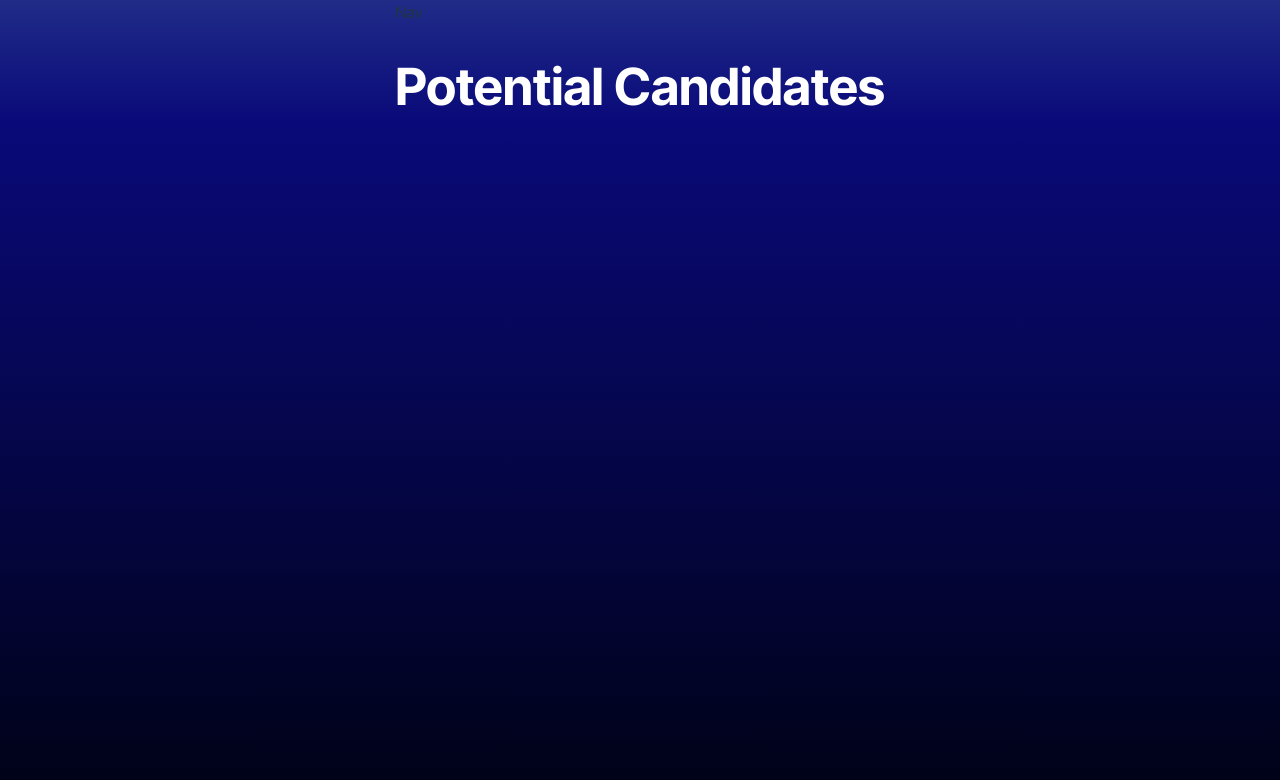
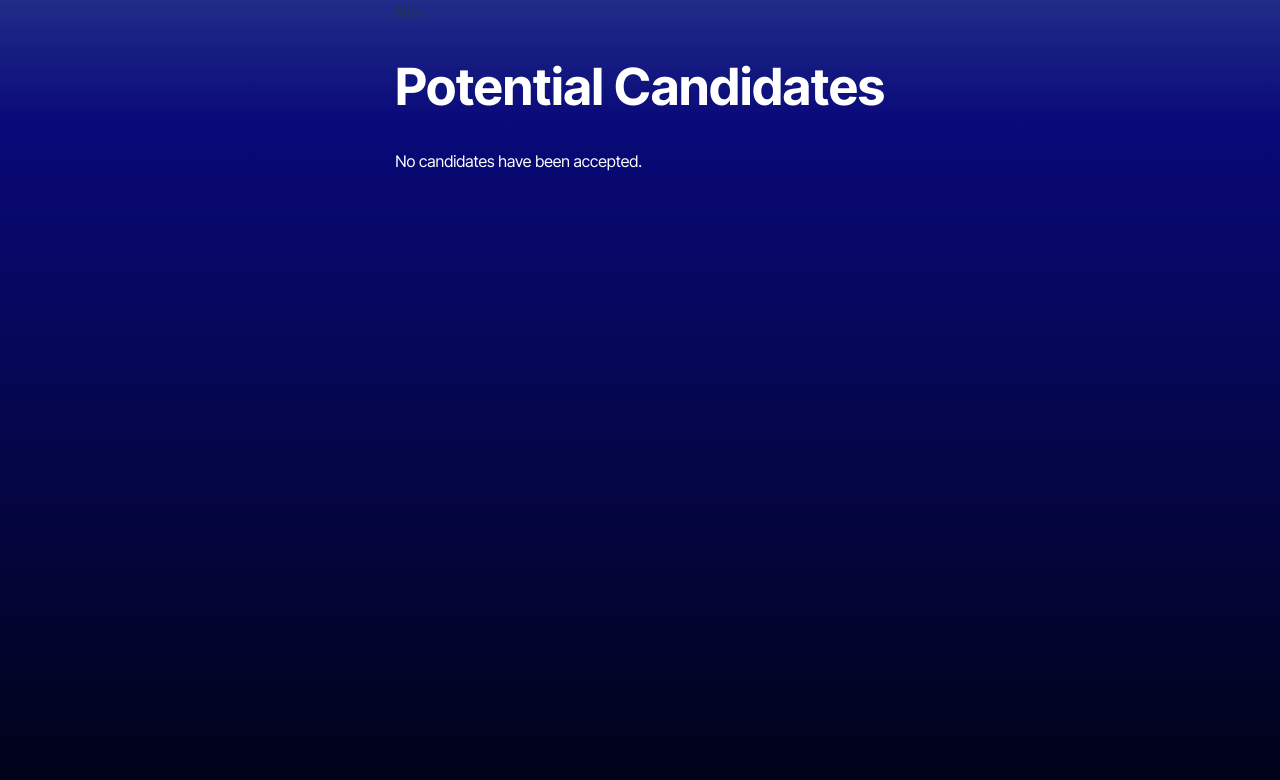
Before and after one commit to LDegraz/CandidateSearch, a React (Vite) app in the folder Develop/: page /SavedCandidates in a window 1280 px wide. Shown: the top 780 px of the page. Built offline with nearby package versions, Linux system fonts and the light colour scheme.

Commit message:
added code to SavedCandidates

```diff
--- a/Develop/src/pages/SavedCandidates.tsx
+++ b/Develop/src/pages/SavedCandidates.tsx
@@ -1,8 +1,33 @@
+import { useState, useEffect } from 'react';
+import { Candidate } from '../interfaces/Candidate.interface';
+
 const SavedCandidates = () => {
+  const [savedCandidates, setSavedCandidates] = useState<Candidate[]>([]);
+
+  useEffect(() => {
+    const saved = JSON.parse(localStorage.getItem('savedCandidates') || '[]');
+    setSavedCandidates(saved);
+  }, []);
+
   return (
-    <>
+    <div>
       <h1>Potential Candidates</h1>
-    </>
+      {savedCandidates.length > 0 ? (
+        savedCandidates.map((candidate) => (
+          <div key={candidate.id}>
+            <img src={candidate.avatar_url} alt={candidate.name} width="100" />
+            <h2>{candidate.name || 'N/A'}</h2>
+            <p>Username: {candidate.login}</p>
+            <p>Location: {candidate.location || 'Unknown'}</p>
+            <p>Email: {candidate.email || 'Not Provided'}</p>
+            <p>Company: {candidate.company || 'Not Available'}</p>
+            <a href={candidate.html_url} target="_blank" rel="noopener noreferrer">GitHub Profile</a>
+          </div>
+        ))
+      ) : (
+        <p>No candidates have been accepted.</p>
+      )}
+    </div>
   );
 };
 
```
